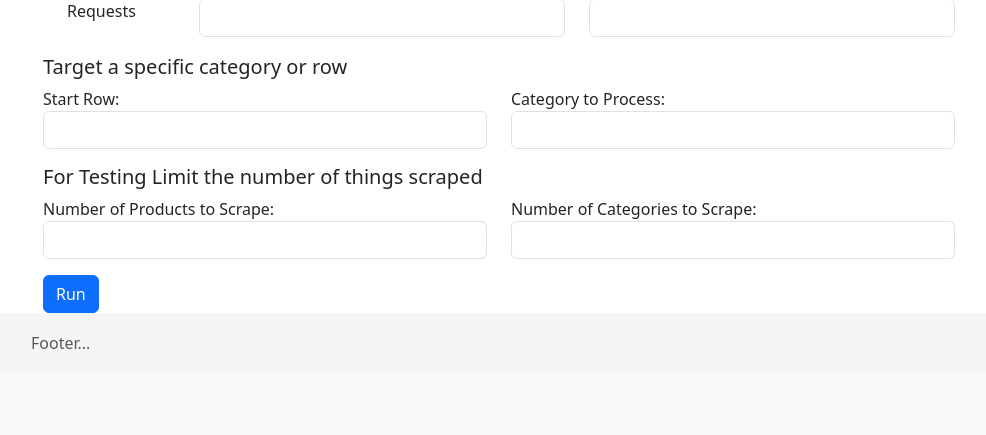
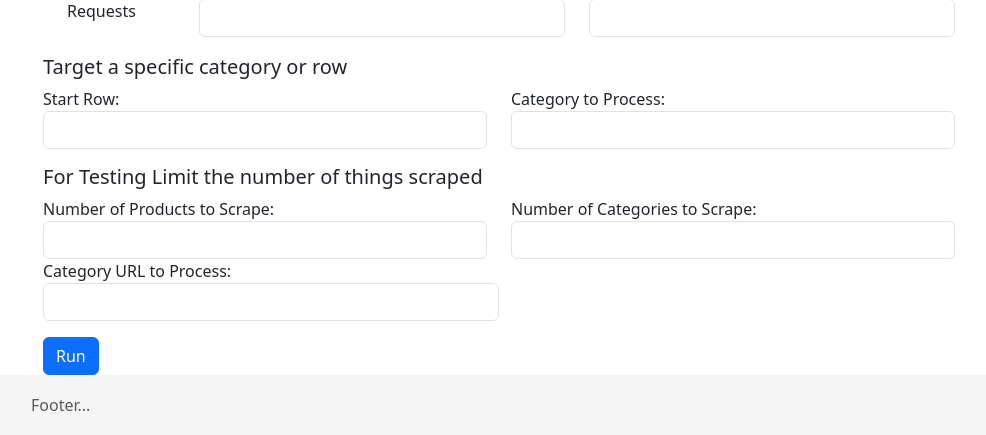
Before and after one commit to snapper67/scrapers, a Django app: template templates/scrape_products/scrape_sg.html in a window 1280 px wide. Shown: the part 745-1180 px from the top of the page, without its empty margins (141-1127 px from the left). Before the commit the page ends 1094 px from the top, so only its background shows below. Run offline with Django 5.2, Linux system fonts and the light colour scheme; the template is opened without the code that fills it, so the values that code supplies are empty.

Commit message:
Update templates

```diff
--- a/templates/scrape_products/_scrape_base.html
+++ b/templates/scrape_products/_scrape_base.html
@@ -153,7 +153,7 @@
                             </div>
                         </div>
                     </div>
-
+                    {% block custom %}{% endblock custom %}
                     <button type="submit" class="btn btn-primary mt-3">Run</button>
                 </form>
             </div>
--- a/templates/scrape_products/scrape_sg.html
+++ b/templates/scrape_products/scrape_sg.html
@@ -1,2 +1,13 @@
 {% extends "./_scrape_base.html" %}
 {% block name %}Southern Glazier Scraper{% endblock name %}
+
+{% block custom %}
+    <div class="col-md-6">
+        <div class="form-group">
+            <label for="direct_category_to_process" title="Process only this specific category (0 = process all categories)">Category URL to Process: </label>
+            <input type="url" class="form-control" id="direct_category_to_process" name="direct_category_to_process"
+                   value="" >
+        </div>
+    </div>
+
+{% endblock custom %}
```
